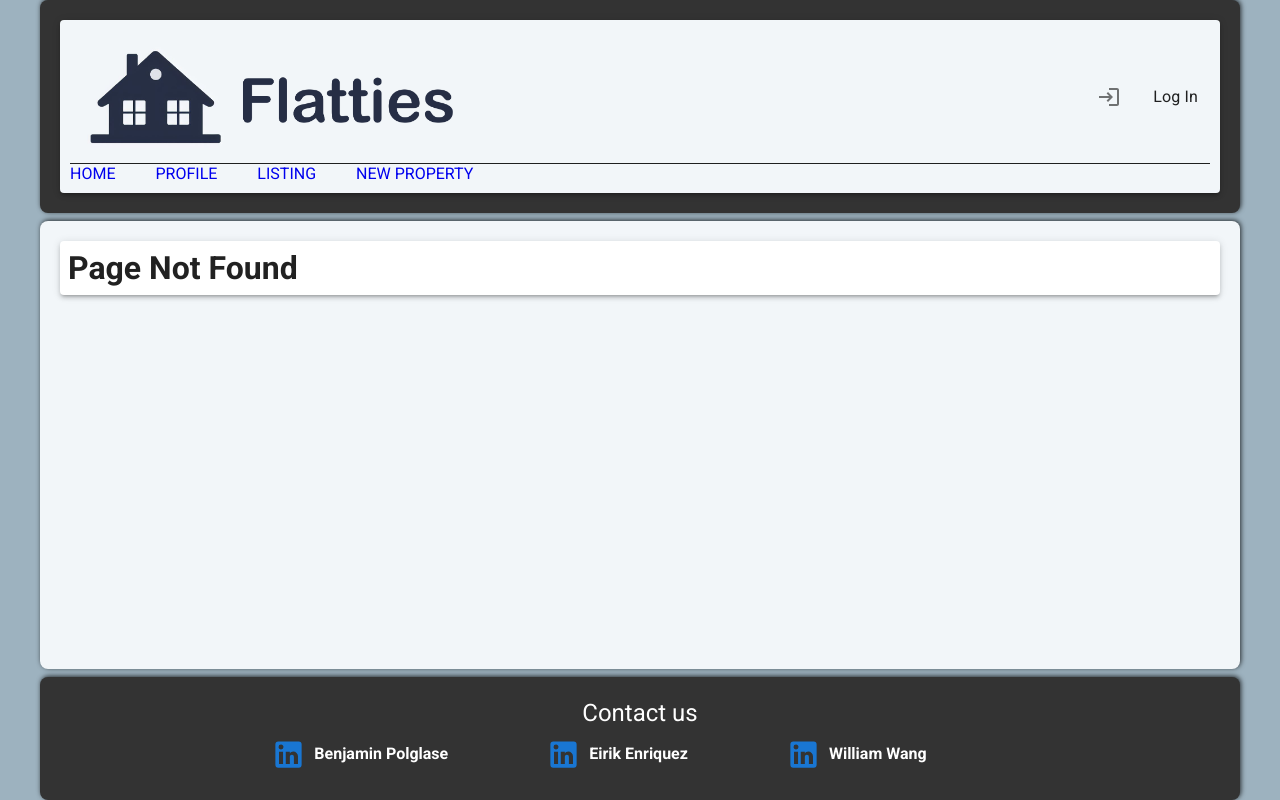
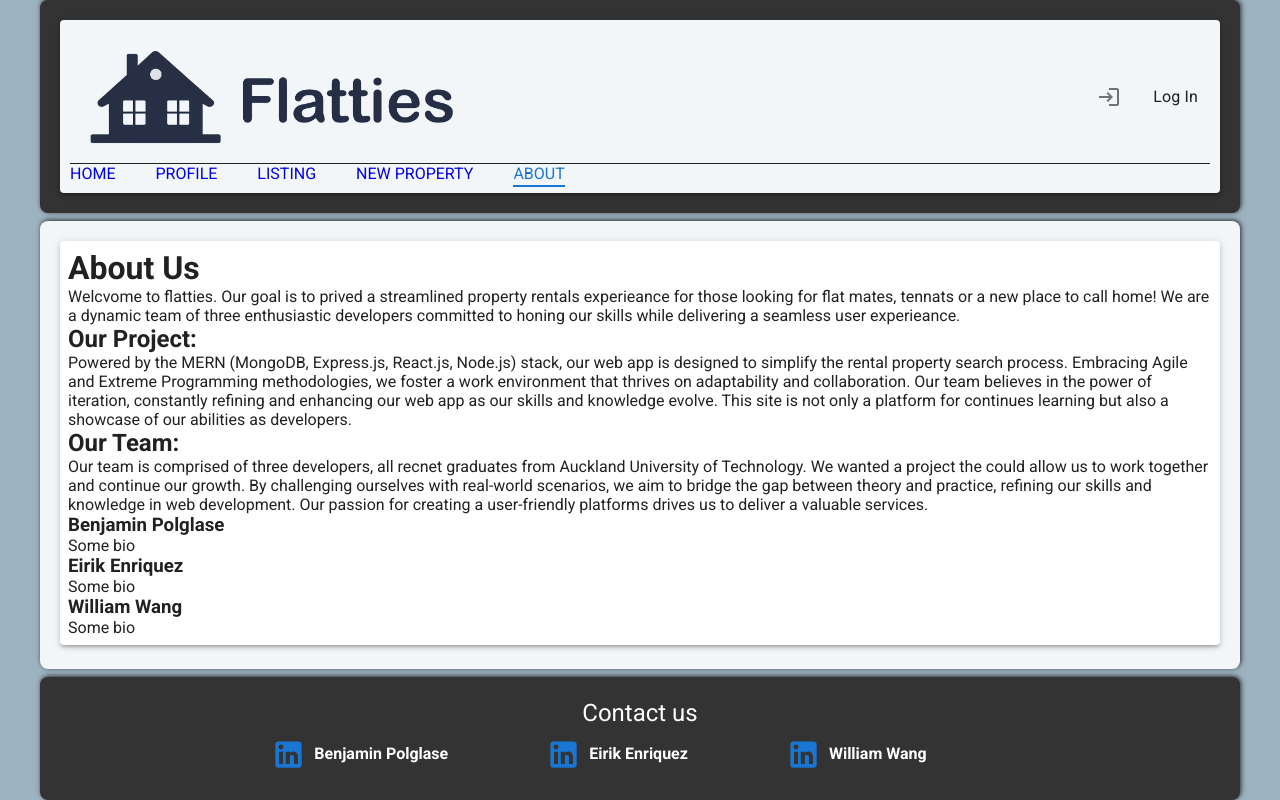
Before and after one commit to Puddle-Dev/Flatties, a React (Create React App) app in the folder flatties-frontend/: page /about in a window 1280 px wide. Before the commit this address had no page. Built offline with nearby package versions, Linux system fonts and the light colour scheme.

Commit message:
Created about page
created and wrote up an about page. No styling yet but it is navigable

```diff
--- a/flatties-frontend/src/components/layout/navBar/NavBar.tsx
+++ b/flatties-frontend/src/components/layout/navBar/NavBar.tsx
@@ -72,6 +72,7 @@ function NavBar() {
           <NavLink to="/profile">PROFILE</NavLink>
           <NavLink to="/listing">LISTING</NavLink>
           <NavLink to="/new-property">NEW PROPERTY</NavLink>
+          <NavLink to="/about">ABOUT</NavLink>
         </Stack>
 
         <LoginModal open={loginModalOpen} handleClose={handleLoginModalClose} />
--- /dev/null
+++ b/flatties-frontend/src/pages/about/AboutPage.css
@@ -0,0 +1,3 @@
+.about-container {
+    text-align: center;
+  }
--- /dev/null
+++ b/flatties-frontend/src/pages/about/AboutPage.tsx
@@ -0,0 +1,50 @@
+import React from "react";
+import "./AboutPage.css";
+
+function AboutPage() {
+  return (
+    <div>
+        <div>
+      <h1>About Us</h1>
+      <p>
+        Welcvome to flatties. Our goal is to prived a streamlined property
+        rentals experieance for those looking for flat mates, tennats or a new
+        place to call home! We are a dynamic team of three enthusiastic
+        developers committed to honing our skills while delivering a seamless
+        user experieance.
+      </p>
+      </div>
+      <h2>Our Project:</h2>
+      <p>
+        Powered by the MERN (MongoDB, Express.js, React.js, Node.js) stack, our
+        web app is designed to simplify the rental property search process.
+        Embracing Agile and Extreme Programming methodologies, we foster a work
+        environment that thrives on adaptability and collaboration. Our team
+        believes in the power of iteration, constantly refining and enhancing
+        our web app as our skills and knowledge evolve. This site is not only a
+        platform for continues learning but also a showcase of our abilities as
+        developers.
+      </p>
+      <h2>Our Team:</h2>
+      <p>
+        Our team is comprised of three developers, all recnet graduates from
+        Auckland University of Technology. We wanted a project the could allow
+        us to work together and continue our growth. By challenging ourselves
+        with real-world scenarios, we aim to bridge the gap between theory and
+        practice, refining our skills and knowledge in web development. Our
+        passion for creating a user-friendly platforms drives us to deliver a
+        valuable services.
+      </p>
+
+      <h3>Benjamin Polglase</h3>
+      <p>Some bio</p>
+      <h3>Eirik Enriquez</h3>
+      <p>Some bio</p>
+      <h3>William Wang</h3>
+      <p>Some bio</p>
+
+    </div>
+  );
+}
+
+export default AboutPage;
--- a/flatties-frontend/src/router/Router.tsx
+++ b/flatties-frontend/src/router/Router.tsx
@@ -6,6 +6,7 @@ import ProfilePage from "../pages/profile/ProfilePage";
 import ListingPage from "../pages/listing/ListingPage";
 import RegisterPage from "../pages/register/RegisterPage";
 import NewPropertyForm from "../pages/newProperty/NewPropertyForm";
+import AboutPage from "../pages/about/AboutPage";
 
 function Router() {
 
@@ -24,6 +25,7 @@ function Router() {
           <Route path="/listing" element={<ListingPage />} />
           <Route path="/register" element={<RegisterPage />} />
           <Route path="/new-property" element={<NewPropertyForm />} />
+          <Route path="/about" element={<AboutPage/>} />
 
           {/* 404 Page */}
           <Route path="*" element={<h1>Page Not Found</h1>} />
```
